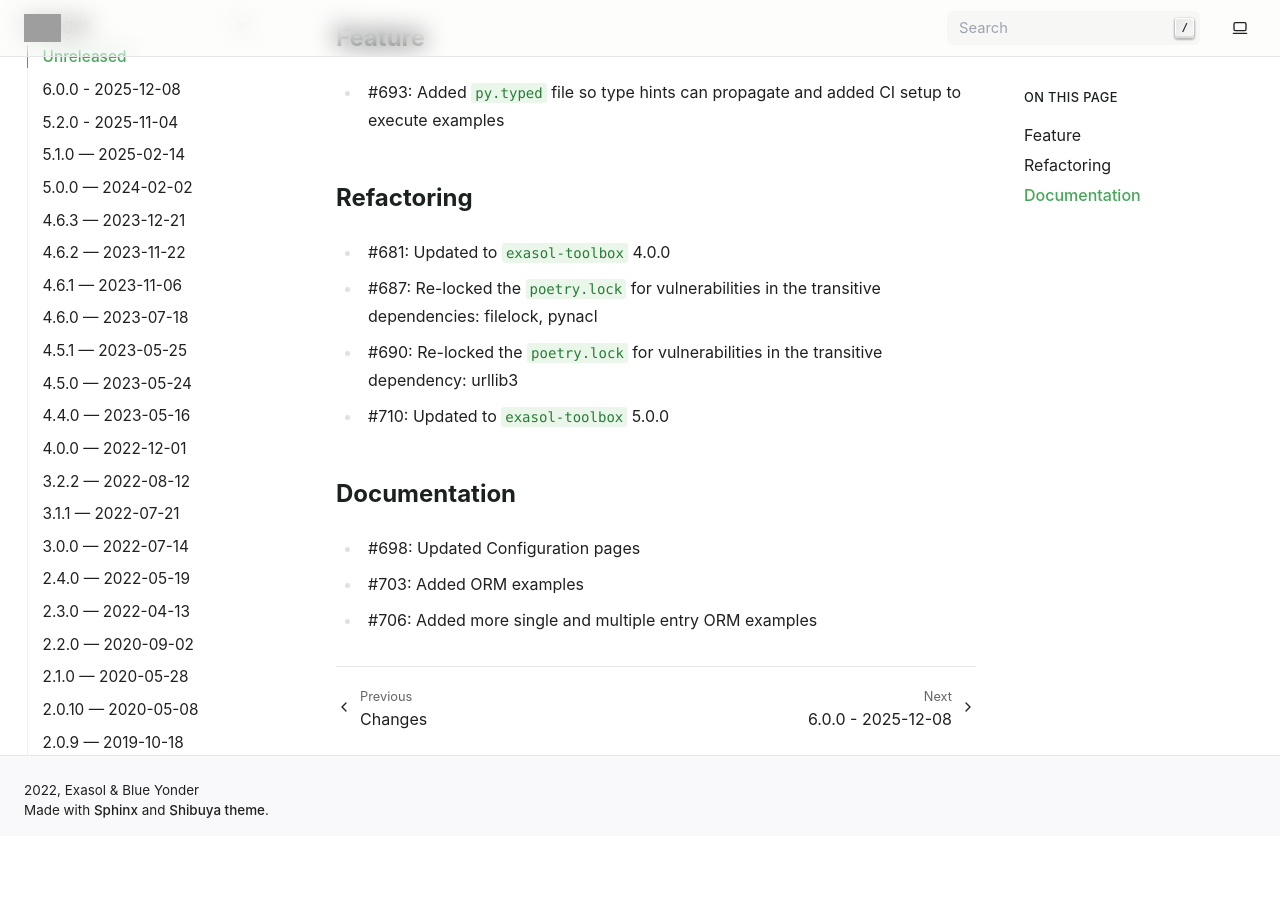
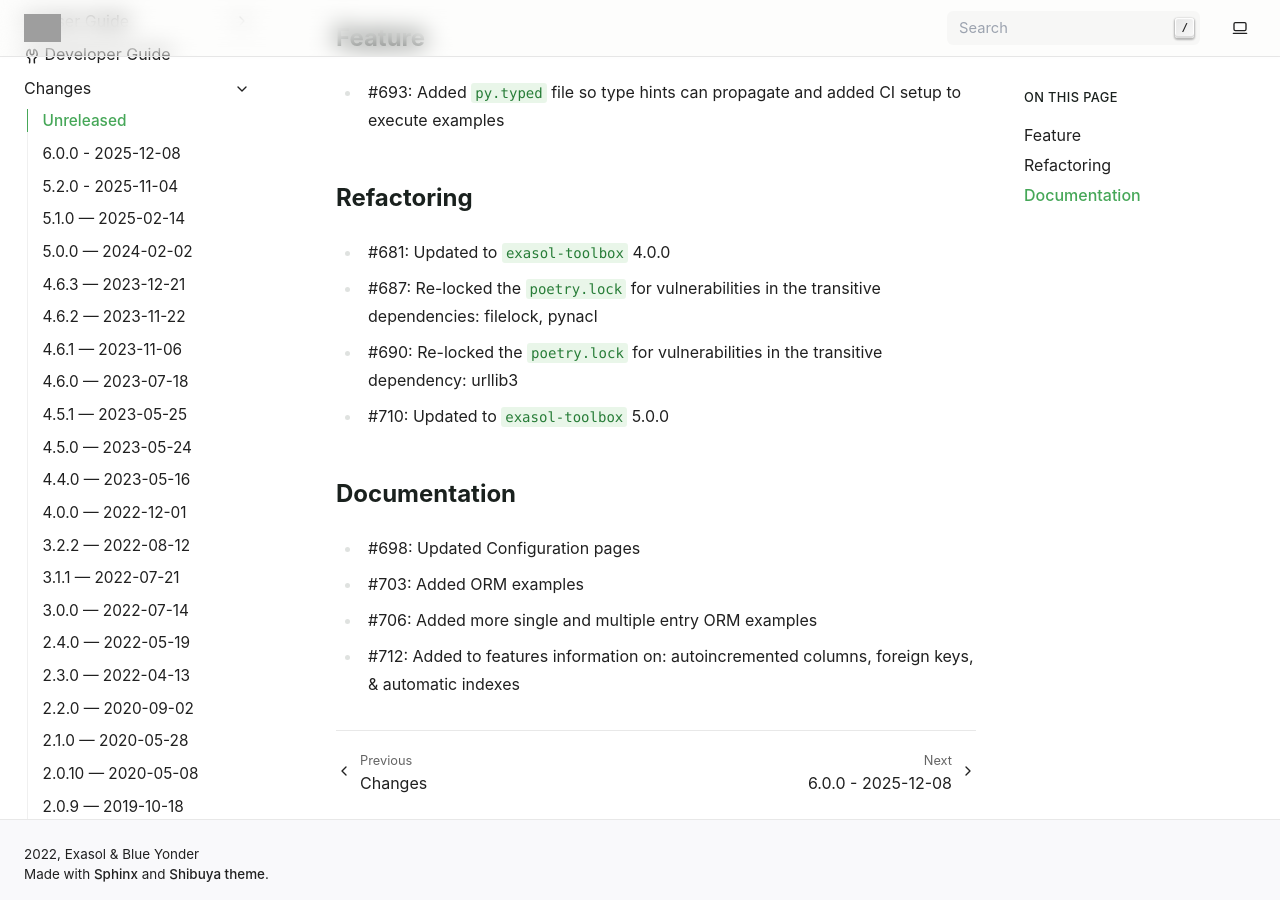
Before and after one commit to exasol/sqlalchemy-exasol, a Sphinx documentation site: the page built from doc/changes/unreleased.md, in a window 1280 px wide and 900 px high, scrolled down 154 px. Built offline with Sphinx 7.4.7, drawn with Linux system fonts in a browser that asks for light colours; before the commit the page ends 990 px from its top, so only the background shows below that; grey boxes are pictures that could not be loaded.

Commit message:
Add changelog entry

```diff
--- a/doc/changes/unreleased.md
+++ b/doc/changes/unreleased.md
@@ -16,3 +16,4 @@
 * #698: Updated Configuration pages
 * #703: Added ORM examples
 * #706: Added more single and multiple entry ORM examples
+* #712: Added to features information on: autoincremented columns, foreign keys, & automatic indexes
```
